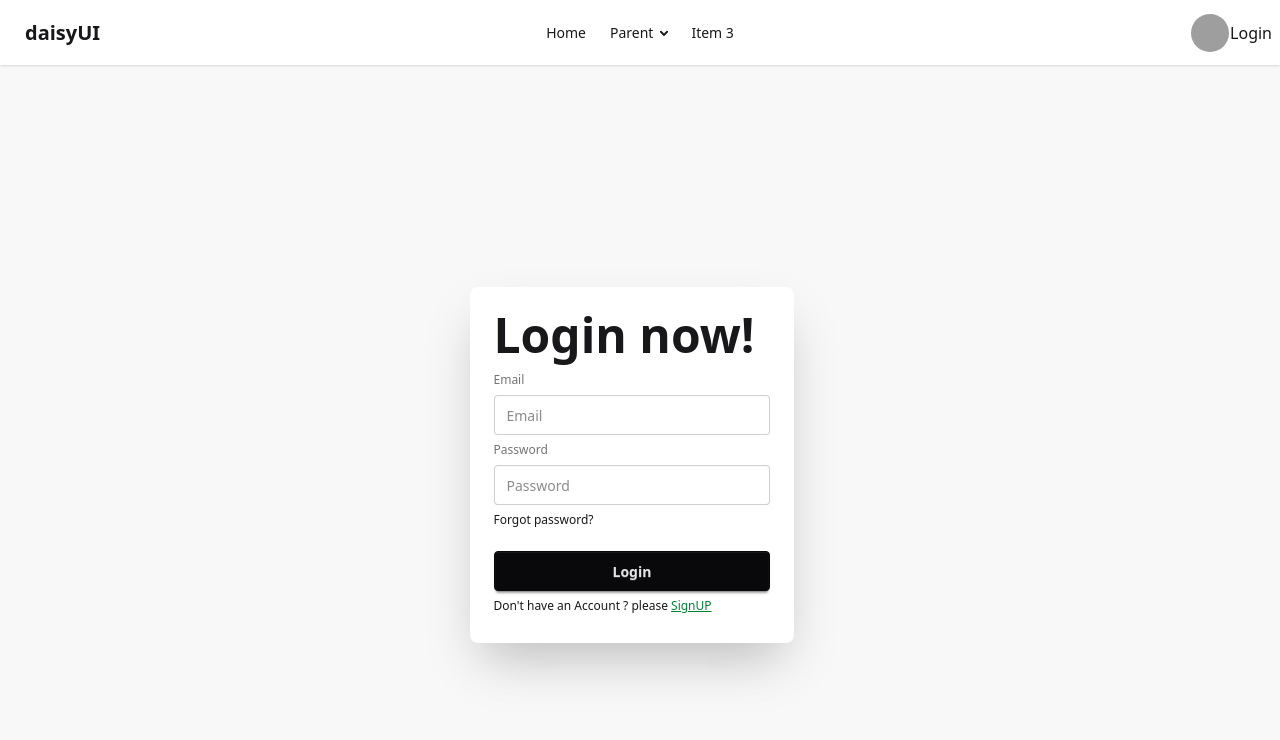
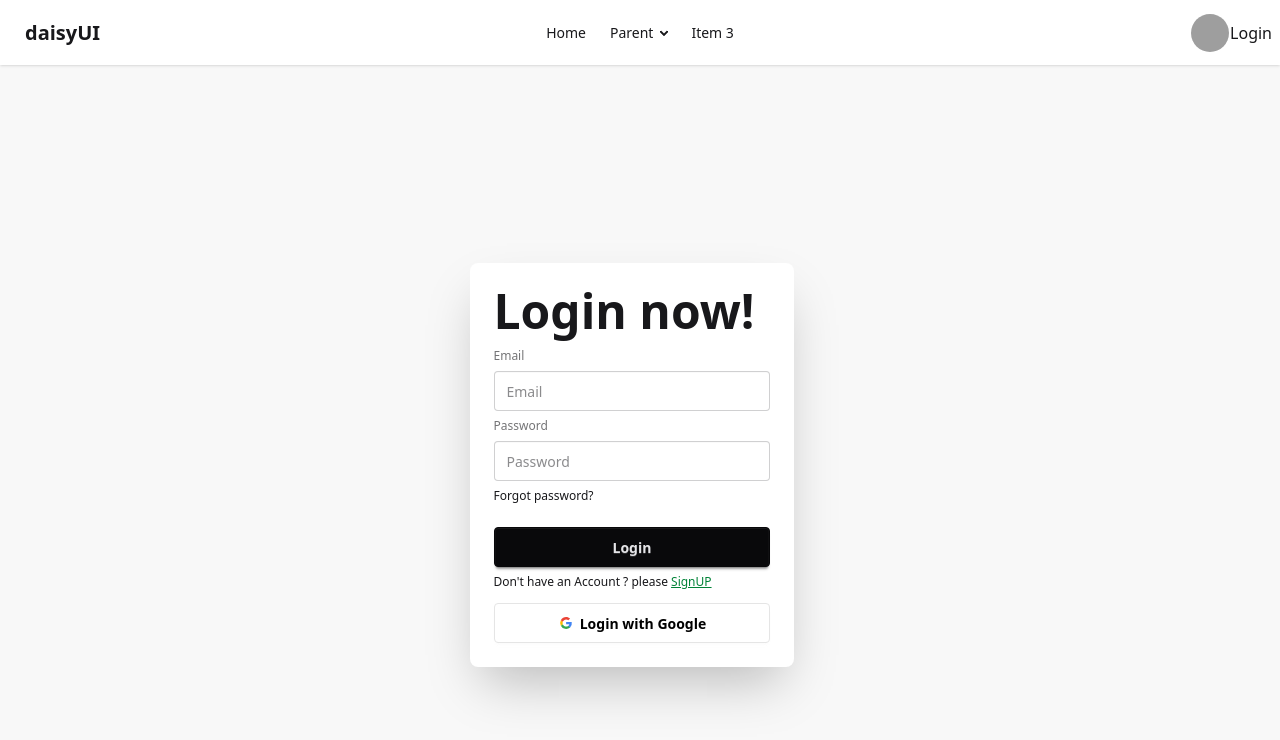
Before and after one commit to newaz2580/service-sharing-app-clients, a React (Vite) app: page /login in a window 1280 px wide. Shown: the top 740 px of the page. Built offline with nearby package versions, Linux system fonts and the light colour scheme; no server answers; grey boxes are pictures that could not be loaded.

Commit message:
added create user account

```diff
--- a/package.json
+++ b/package.json
@@ -11,6 +11,7 @@
   },
   "dependencies": {
     "@tailwindcss/vite": "^4.1.8",
+    "firebase": "^11.8.1",
     "react": "^19.1.0",
     "react-dom": "^19.1.0",
     "react-router": "^7.6.1",
--- a/src/Components/Header/Navbar.jsx
+++ b/src/Components/Header/Navbar.jsx
@@ -1,7 +1,10 @@
-import React from 'react';
+import React, { useContext } from 'react';
 import { Link } from 'react-router';
+import { AuthContext } from '../../Context/AuthContext';
 
 const Navbar = () => {
+    const {user}=useContext(AuthContext)
+
     return (
         <div className="navbar bg-base-100 shadow-sm">
   <div className="navbar-start">
@@ -48,7 +51,9 @@ const Navbar = () => {
             src="https://img.daisyui.com/images/stock/photo-1534528741775-53994a69daeb.webp" />
         </div>
       </div>
-    <Link to='/login'><button>Login</button></Link>
+    {
+        user? (<button>SignOut</button>):(<Link to='/login'><button>Login</button></Link>)
+    }
   </div>
 </div>
     );
--- /dev/null
+++ b/src/Context/AuthContext.jsx
@@ -0,0 +1,3 @@
+import { createContext } from "react";
+
+export const AuthContext=createContext()
--- /dev/null
+++ b/src/Context/AuthProvider.jsx
@@ -0,0 +1,36 @@
+import React, { useEffect, useState } from 'react';
+import { AuthContext } from './AuthContext';
+import {  createUserWithEmailAndPassword, onAuthStateChanged, signInWithEmailAndPassword } from "firebase/auth";
+import { auth } from '../firebase/Firebase.init';
+const AuthProvider = ({children}) => {
+    const [user,setUser]=useState(null)
+    const createUser=(email,password)=>{
+    return createUserWithEmailAndPassword(auth,email,password)
+    }
+    const loginUser=(email,password)=>{
+        return signInWithEmailAndPassword(auth,email,password)
+    }
+
+    useEffect(()=>{
+        const Unsubscribe=onAuthStateChanged(auth,(currentUser)=>{
+            console.log(currentUser)
+            setUser(currentUser)
+        })
+        return()=> Unsubscribe()
+    },[])
+    console.log(user)
+    const info={
+    createUser,
+    loginUser,
+    user,
+    }
+    return (
+        <div>
+            <AuthContext value={info}>
+                {children}
+            </AuthContext>
+        </div>
+    );
+};
+
+export default AuthProvider;
--- a/src/Pages/Home/Home.jsx
+++ b/src/Pages/Home/Home.jsx
@@ -1,6 +1,9 @@
-import React from 'react';
+import React, { useContext } from 'react';
+import { AuthContext } from '../../Context/AuthContext';
 
 const Home = () => {
+    const {a}=useContext(AuthContext)
+    console.log(a)
     return (
         <div>
          <div className="hero bg-base-200 min-h-screen">
--- a/src/Pages/Login/Login.jsx
+++ b/src/Pages/Login/Login.jsx
@@ -1,28 +1,61 @@
-import React from 'react';
-import { Link } from 'react-router';
+import React, { useContext } from "react";
+import { Link } from "react-router";
+import { AuthContext } from "../../Context/AuthContext";
+import SignInWithGoogle from "../SignInWithGoogle";
 
 const Login = () => {
+    const {loginUser}=useContext(AuthContext)
+
+    const handleLoginForm=(e)=>{
+    e.preventDefault()
+    const form=e.target;
+    const email=form.email.value;
+    const password=form.password.value;
+    loginUser(email,password)
+    .then((result) => {
+
+    const user = result.user;
+    console.log(user)
+
+  })
+  .catch((error) => {
+    const errorCode = error.code;
+    const errorMessage = error.message;
+    console.log(errorCode,errorMessage)
+  });
+    }
   return (
     <div className="hero bg-base-200 min-h-screen">
       <div className="hero-content flex-col lg:flex-row-reverse">
-    <div className="text-center lg:text-left">
-
-    </div>
+        <div className="text-center lg:text-left"></div>
         <div className="card bg-base-100 w-full max-w-sm shrink-0 shadow-2xl">
           <div className="card-body">
             <h1 className="text-5xl font-bold">Login now!</h1>
 
-       <form>
+            <form onSubmit={handleLoginForm}>
               <fieldset className="fieldset">
                 <label className="label">Email</label>
-          <input type="email" className="input" placeholder="Email" />
+                <input type="email" name="email" className="input" placeholder="Email" />
                 <label className="label">Password</label>
-          <input type="password" className="input" placeholder="Password" />
-          <div><a className="link link-hover">Forgot password?</a></div>
+                <input
+                  type="password"
+                  name="password"
+                  className="input"
+                  placeholder="Password"
+                />
+                <div>
+                  <a className="link link-hover">Forgot password?</a>
+                </div>
                 <button className="btn btn-neutral mt-4">Login</button>
-          <p>Don't have an Account ? please <Link to='/signup' className='text-green-700 underline'>SignUP</Link></p>
+                <p>
+                  Don't have an Account ? please{" "}
+                  <Link to="/signup" className="text-green-700 underline">
+                    SignUP
+                  </Link>
+                </p>
               </fieldset>
             </form>
+            <SignInWithGoogle></SignInWithGoogle>
           </div>
         </div>
       </div>
--- /dev/null
+++ b/src/Pages/SignInWithGoogle.jsx
@@ -0,0 +1,56 @@
+import { GoogleAuthProvider, signInWithPopup } from "firebase/auth";
+import React from "react";
+import { auth } from "../firebase/Firebase.init";
+
+const SignInWithGoogle = () => {
+  const provider = new GoogleAuthProvider();
+  const handleSignInWithGoogle = () => {
+    signInWithPopup(auth, provider)
+      .then((result) => {
+        const user = result.user;
+        console.log(user);
+      })
+      .catch((error) => {
+        const errorCode = error.code;
+        const errorMessage = error.message;
+        console.log(errorCode, errorMessage);
+      });
+  };
+  return (
+    <button
+      onClick={handleSignInWithGoogle}
+      className="btn bg-white text-black border-[#e5e5e5]"
+    >
+      <svg
+        aria-label="Google logo"
+        width="16"
+        height="16"
+        xmlns="http://www.w3.org/2000/svg"
+        viewBox="0 0 512 512"
+      >
+        <g>
+          <path d="m0 0H512V512H0" fill="#fff"></path>
+          <path
+            fill="#34a853"
+            d="M153 292c30 82 118 95 171 60h62v48A192 192 0 0190 341"
+          ></path>
+          <path
+            fill="#4285f4"
+            d="m386 400a140 175 0 0053-179H260v74h102q-7 37-38 57"
+          ></path>
+          <path
+            fill="#fbbc02"
+            d="m90 341a208 200 0 010-171l63 49q-12 37 0 73"
+          ></path>
+          <path
+            fill="#ea4335"
+            d="m153 219c22-69 116-109 179-50l55-54c-78-75-230-72-297 55"
+          ></path>
+        </g>
+      </svg>
+      Login with Google
+    </button>
+  );
+};
+
+export default SignInWithGoogle;
--- a/src/Pages/SignUP/SignUP.jsx
+++ b/src/Pages/SignUP/SignUP.jsx
@@ -1,7 +1,31 @@
-import React from 'react';
+import React, { useContext } from 'react';
 import { Link } from 'react-router';
+import { AuthContext } from '../../Context/AuthContext';
 
 const SignUP = () => {
+    const {createUser}=useContext(AuthContext)
+    const handleSignUpForm=(e)=>{
+    e.preventDefault()
+    const form=e.target;
+    // const name=form.name.value;
+    // const photo=form.photo.value
+    const email=form.email.value;
+    const password=form.password.value;
+    createUser(email,password)
+    .then((result) => {
+
+    const user = result.user;
+    console.log(user)
+
+  })
+  .catch((error) => {
+    const errorCode = error.code;
+    const errorMessage = error.message;
+    console.log(errorCode,errorMessage)
+    // ..
+  });
+
+    }
     return (
                 <div className="hero bg-base-200 min-h-screen">
   <div className="hero-content flex-col lg:flex-row-reverse">
@@ -12,7 +36,7 @@ const SignUP = () => {
       <div className="card-body">
       <h1 className="text-5xl font-bold">Please Register Now!</h1>
 
-        <form>
+        <form onSubmit={handleSignUpForm}>
          <fieldset className="fieldset">
           <label className="label">Name</label>
           <input type="text" name='name' className="input" placeholder="Your name" />
@@ -22,10 +46,11 @@ const SignUP = () => {
           <input type="email" name='email' className="input" placeholder="Email" />
           <label className="label">Password</label>
           <input type="password" name='password' className="input" placeholder="Password" />
-          <button className="btn btn-neutral mt-4">Login</button>
+          <button className="btn btn-neutral mt-4">SignUP</button>
           <p>Already have an Account ? please <Link to='/login' className='text-green-700 underline'>Login</Link></p>
         </fieldset>
         </form>
+
       </div>
     </div>
   </div>
--- /dev/null
+++ b/src/firebase/Firebase.init.js
@@ -0,0 +1,20 @@
+// Import the functions you need from the SDKs you need
+import { initializeApp } from "firebase/app";
+import { getAuth } from "firebase/auth";
+// TODO: Add SDKs for Firebase products that you want to use
+// https://firebase.google.com/docs/web/setup#available-libraries
+
+// Your web app's Firebase configuration
+const firebaseConfig = {
+  apiKey: "AIzaSyDvUM5VRlRFoj1cA67HOaoVgaa15-IE3Ps",
+  authDomain: "service-sharing-app.firebaseapp.com",
+  projectId: "service-sharing-app",
+  storageBucket: "service-sharing-app.firebasestorage.app",
+  messagingSenderId: "756775653837",
+  appId: "1:756775653837:web:c6f411d55b78172135f484"
+};
+
+// Initialize Firebase
+const app = initializeApp(firebaseConfig);
+// Initialize Firebase Authentication and get a reference to the service
+export const auth = getAuth(app);
```
Also changed, not shown: src/main.jsx (+12 -14 lines), src/Pages/SignOut/SignOut.jsx (added), 1 other file (tests, documents, lock files or other folders). Lines whose indentation alone changed are shown as unchanged.
